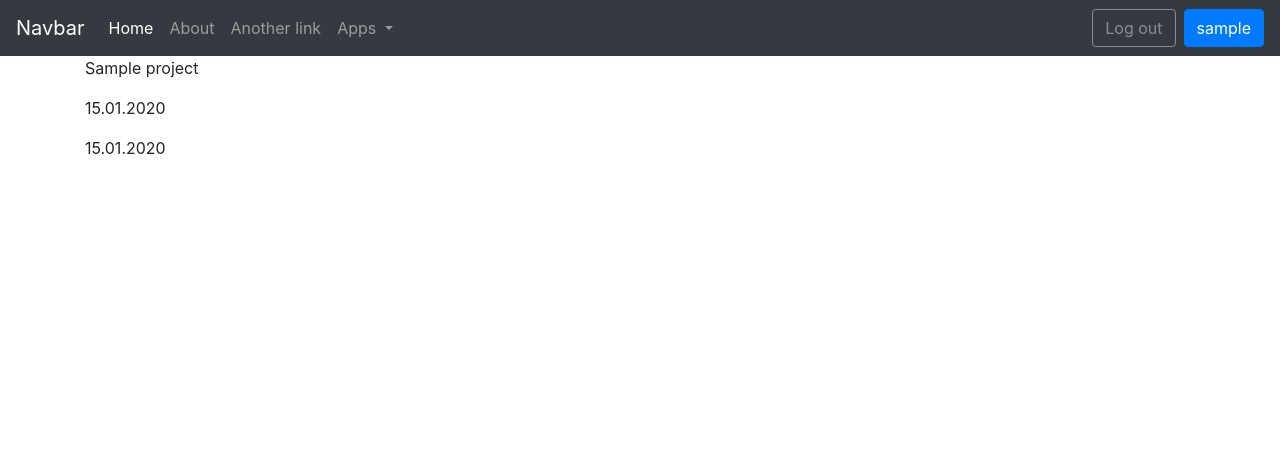
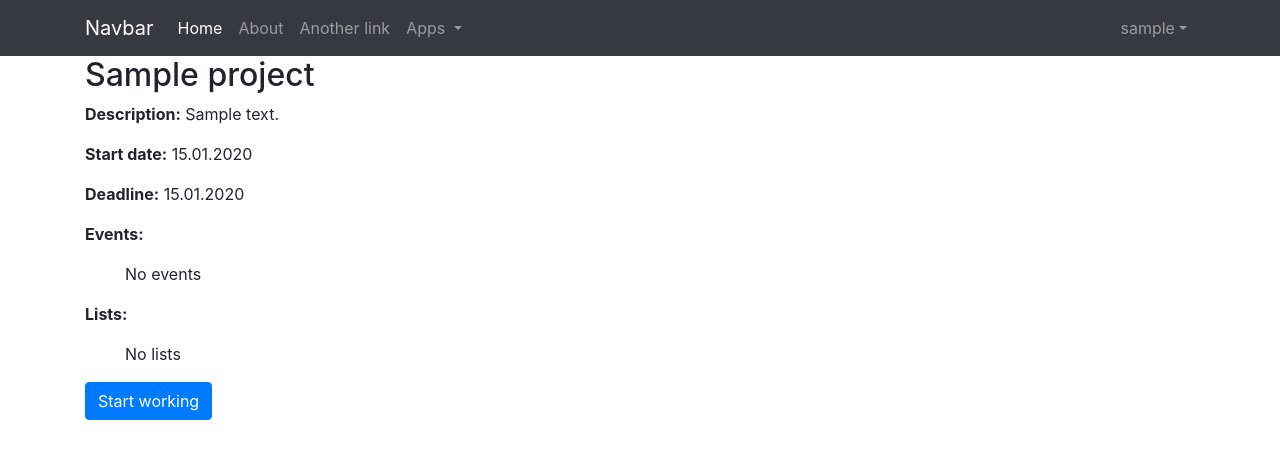
Before and after one commit to Sana256/my_site, a Django app: page /projects/1/ in a window 1280 px wide. Shown: the top 459 px of the page. Run offline with Django 3.2, Linux system fonts and the light colour scheme; a user stored in the database is signed in; tables that the repository leaves empty hold one stand-in row (values such as "Sample post"); some libraries are stand-ins or nearby versions.

Commit message:
Add create forms and TODO

```diff
--- a/accounts/templates/login.html
+++ b/accounts/templates/login.html
@@ -4,7 +4,6 @@
 	Log in
 {% endblock %}
 {% block content %}
-  <form method="post">
 		<div class="row justify-content-center">
     <div class="col-sm-6">
       <div class="card">
--- a/my_site/settings.py
+++ b/my_site/settings.py
@@ -155,7 +155,7 @@ TIME_ZONE = 'Europe/Moscow'
 
 USE_I18N = True
 
-USE_L10N = True
+USE_L10N = False
 
 USE_TZ = True
 
--- a/projects/models.py
+++ b/projects/models.py
@@ -3,10 +3,10 @@ from datetime import date, timedelta
 from django.db import models
 from django.conf import settings
 from django.utils import timezone
+from django.urls import reverse
 
 
 class Project(models.Model):
-    #TODO add file stores and image for every project
     developer = models.ForeignKey(settings.AUTH_USER_MODEL, null=True, blank=True, on_delete=models.SET_NULL, related_name='projects')
     customer = models.ForeignKey(settings.AUTH_USER_MODEL, null=True, blank=True, on_delete=models.SET_NULL)
     name = models.CharField(max_length=40)
@@ -22,6 +22,10 @@ class Project(models.Model):
 
     def __str__(self):
         return self.name
+
+
+    def get_absolute_url(self):
+        return reverse('detail_project_view', kwargs={'pk': self.pk})
 
 
 class List(models.Model):
--- a/projects/templates/base.html
+++ b/projects/templates/base.html
@@ -24,7 +24,8 @@
 
 
   <body>
-		<nav class="navbar navbar-expand-sm navbar-dark bg-dark">
+		<nav class="navbar navbar-expand-md navbar-dark bg-dark">
+      <div class="container">
 	  <a class="navbar-brand" href="/">Navbar</a>
 	  <button class="navbar-toggler" type="button" data-toggle="collapse" data-target="#navbarNavDropdown" aria-controls="navbarNavDropdown" aria-expanded="false" aria-label="Toggle navigation">
 	    <span class="navbar-toggler-icon"></span>
@@ -45,25 +46,30 @@
 	          Apps
 	        </a>
 	        <div class="dropdown-menu" aria-labelledby="navbarDropdownMenuLink">
-	          <a class="dropdown-item" href="#">Projects</a>
+	          <a class="dropdown-item" href="{% url 'projects_view' %}">Projects</a>
 	          <a class="dropdown-item" href="#">Another app</a>
 	          <a class="dropdown-item" href="#">Another app</a>
 	        </div>
 	      </li>
 	    </ul>
-	  </div>
+    </div>
 		{% if user.is_authenticated %}
-			<form class="form-inline ml-auto">
-				<a href="{% url 'logout' %}" class="btn btn-outline-secondary">Log out</a>
-				<a href="#" class="btn btn-primary ml-2"> {{ user.username }}</a>
-			</form>
+			<ul class="navbar-nav ml-auto">
+        <li class="nav-item dropdown">
+  				<a class="nav-link dropdown-toggle" href="#" id="userMenu" data-toggle="dropdown" aria-haspopup="true" aria-expanded="false">{{ user.username }}</a>
+          <div class="dropdown-menu dropdown-menu-right" aria-labelledby="userMenu"><a class="dropdown-item" href="#">My account</a><a class="dropdown-item" href="#">Change password</a>
+            <div class="dropdown-divider"></div>
+              <a class="dropdown-item" href="{% url 'logout' %}">Log out</a>
+          </div>
+        </li>
+      </ul>
       {% else %}
 				<form class="form-inline ml-auto">
           <a href="{% url 'login' %}" class="btn btn-outline-secondary">Log in</a>
-          <a href="{% url 'signup' %}" class="btn btn-primary ml-2">Sign up</a>
+          <a href="{% url 'signup' %}" class="btn btn-primary ml-1">Sign up</a>
         </form>
       {% endif %}
-
+    </div>
 	</nav>
 
 	<div class="container">
--- a/projects/templates/detail_project_view.html
+++ b/projects/templates/detail_project_view.html
@@ -11,8 +11,25 @@
 {% endblock %}
 
 {% block content %}
-	<p>{{ project.name }}</p>
-	<p>{{ project.start_date }}</p>
-	<p>{{ project.end_date|naturalday}}</p>
-	<p>{{ project.event.in_work }}</p>
+	<h2>{{ project.name }}</h2>
+	<p><b>Description:</b> {{ project.description}}</p>
+	<p><b>Start date:</b> {{ project.start_date }}</p>
+	<p><b>Deadline:</b> {{ project.end_date|naturalday }}</p>
+	<p><b>Events:</b>
+		<ul>
+		{% for event in projects.events %}
+			<li>Next event: {{ project.event.date }}, {{ project.event.name }}</li>
+		{% empty %}
+			<p>No events</p>
+		{% endfor %}
+	</ul>
+  <p><b>Lists:</b></p>
+	<ul>
+		{% for list in projects.lists %}
+			<li>Next event: {{ project.list }}</li>
+		{% empty %}
+			<p>No lists</p>
+		{% endfor %}
+	</ul>
+	<a href='#' class="btn btn-primary">Start working</a>
 {% endblock %}
--- a/projects/urls.py
+++ b/projects/urls.py
@@ -5,4 +5,5 @@ from projects import views
 urlpatterns = [
     path('', views.ProjectsView.as_view(), name='projects_view'),
     path('<int:pk>/', views.DetailProjectView.as_view(), name='detail_project_view'),
+    path('add/',views.ProjectCreateView.as_view(), name='project_add'),
 ]
--- a/projects/views.py
+++ b/projects/views.py
@@ -1,16 +1,21 @@
 from django.shortcuts import render, get_object_or_404
 from django.views.generic import ListView, DetailView
+from django.views.generic.edit import CreateView, UpdateView, DeleteView
 from django.contrib.auth import get_user_model
 from django.contrib.auth.decorators import login_required
 from django.utils.decorators import method_decorator
+
+from projects.forms import CreateProjectForm
 from projects.models import Project
 User = get_user_model()
 
 def home(request):
     return render(request, 'home.html')
 
+
 @method_decorator(login_required, name='dispatch')
 class ProjectsView(ListView):
+    '''display all project for current user'''
 
     template_name = 'projects_view.html'
     context_object_name = 'projects'
@@ -20,7 +25,9 @@ class ProjectsView(ListView):
         return Project.objects.filter(developer=developer)
 
 
+@method_decorator(login_required, name='dispatch')
 class DetailProjectView(DetailView):
+    '''display project overview for current user'''
 
     model = Project
     template_name = 'detail_project_view.html'
@@ -30,3 +37,10 @@ class DetailProjectView(DetailView):
     def get_queryset(self):
         developer = self.request.user
         return Project.objects.filter(developer=developer)
+
+
+@method_decorator(login_required, name='dispatch')
+class ProjectCreateView(CreateView):
+    model = Project
+    form_class = CreateProjectForm
+    template_name = 'project_add.html'
```
Also changed, not shown: projects/forms.py (added, +10 -0 lines), projects/templates/project_add.html (added, +11 -0 lines), projects/tests/test_models.py (+3 -0 lines), projects/tests/test_views.py (+39 -17 lines), 1 other file.
